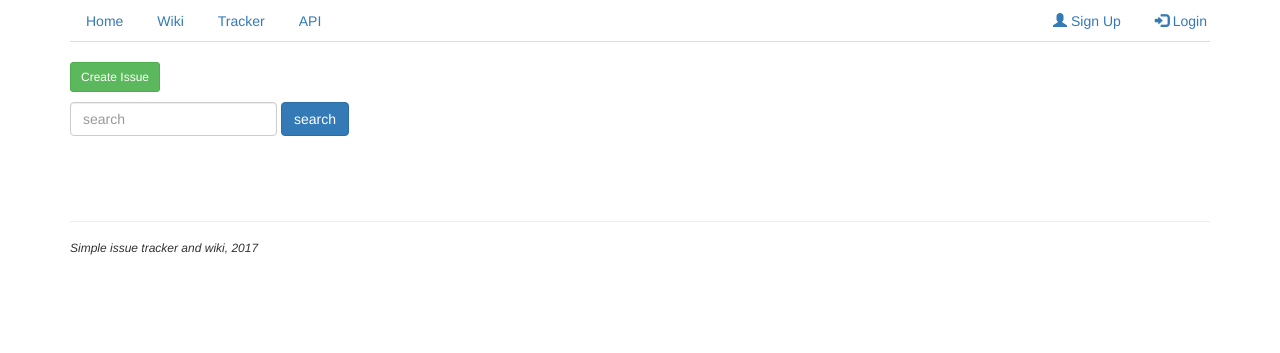
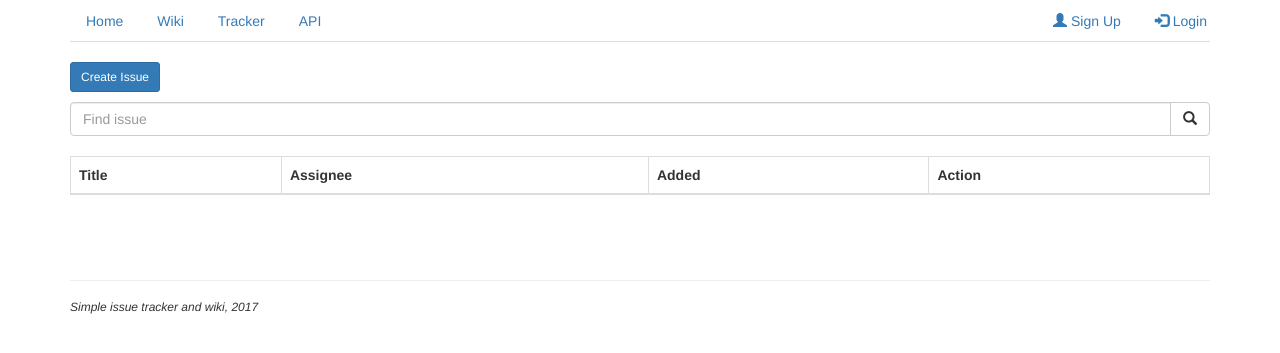
Before and after one commit to dmitryhusev/diaryProject, a Django app: page /tracker/issues/ in a window 1280 px wide. Shown: the top 353 px of the page. Run offline with Django 3.2, Linux system fonts and the light colour scheme; data that the repository does not hold is empty; some libraries are stand-ins or nearby versions.

Commit message:
UI changes

```diff
--- a/article/forms.py
+++ b/article/forms.py
@@ -25,7 +25,10 @@ class ArticleForm(forms.ModelForm):
 
 class ArticleCategoryForm(forms.ModelForm):
 
+    title = forms.CharField(
+        label='Add category',
+        widget=forms.TextInput(attrs={'class': 'form-control', 'placeholder': 'Category name'}))
+
     class Meta:
         model = ArticleCategory
         fields = ['title']
-        labels = {'title': 'Category name'}
--- a/article/templates/add_category.html
+++ b/article/templates/add_category.html
@@ -14,8 +14,8 @@ Add category
         {% csrf_token %}
         {% bootstrap_form form %}
 
-    <input type="submit" class="btn btn-primary btn-xs" value="Add"/>
-    <a href="{%url 'articles:list'%}" class="btn btn-warning btn-xs">Cancel</a>
+    <input type="submit" class="btn btn-primary btn-sm" value="Add"/>
+    <a href="{%url 'articles:list'%}" class="btn btn-warning btn-sm">Cancel</a>
 
     </form>
     </div>
--- a/article/views.py
+++ b/article/views.py
@@ -9,7 +9,7 @@ def article_list(request):
 
     if 'q' in request.GET:
         q = request.GET['q']
-        data = Article.objects.filter(title__icontains=q)
+        data = Article.objects.filter(title__icontains=q).order_by('-date_added')
         categories = ArticleCategory.objects.order_by('title')
     else:
         data = Article.objects.order_by('-date_added')
--- a/diary/views.py
+++ b/diary/views.py
@@ -8,7 +8,7 @@ def index(request):
     if query:
         articles = Article.objects.filter(title__icontains=query)
     else:
-        articles = Article.objects.order_by('-date_added')
-    issues = Tracker.objects.order_by('-date_added')
+        articles = Article.objects.order_by('-date_added')[:15]
+    issues = Tracker.objects.order_by('-date_added')[:10]
     context = {'articles': articles, 'issues': issues}
     return render(request, "index.html", context)
--- a/tracker/forms.py
+++ b/tracker/forms.py
@@ -8,4 +8,4 @@ class AssignForm(forms.ModelForm):
 
     class Meta:
         model = Tracker
-        fields = ['title', 'description', 'assignee']
+        fields = '__all__'
--- a/tracker/templates/add_issue.html
+++ b/tracker/templates/add_issue.html
@@ -1,7 +1,7 @@
 {%extends 'base.html'%}
 {%load bootstrap3%}
 {%block title%}
-Add issue
+Create issue
 {%endblock%}
 {%block content%}
 <div class="container">
@@ -17,8 +17,8 @@ Add issue
         <option class="input-sm">{{user.email}}</option>
         {%endfor%}
             </select><br>
-            <button class="btn btn-success btn-sm" name="submit">Add</button>
-            <a href="{%url 'tracker:issues'%}" class="btn btn-primary btn-sm" name="exit">Exit</a>
+            <button class="btn btn-primary btn-sm" name="submit">Create</button>
+            <a href="{%url 'tracker:issues'%}" class="btn btn-warning btn-sm" name="exit">Exit</a>
         </form>
                 <script>
         $(document).ready(function(){
--- a/tracker/templates/edit_issue.html
+++ b/tracker/templates/edit_issue.html
@@ -19,8 +19,8 @@ Edit issue
             {%endfor%}
     </select><br>
 
-    <button class="btn btn-success btn-sm" name="submit">Save Changes</button>
-    <a href="{%url 'tracker:issues'%}" class="btn btn-primary btn-sm" name="exit">Exit</a>
+    <button class="btn btn-primary btn-sm" name="submit">Save Changes</button>
+    <a href="{%url 'tracker:issues'%}" class="btn btn-warning btn-sm" name="exit">Exit</a>
 </form>
 
     <script>
--- a/tracker/templates/issues.html
+++ b/tracker/templates/issues.html
@@ -6,26 +6,44 @@ Issues
 {%block content%}
 <br>
 <div class="container">
-
 <p>
-    <a href="{%url 'tracker:add_issue'%}" class="btn btn-success btn-sm">Create Issue</a>
-    <form action="" method="GET" class="form-inline">
-            <div class="form-group">
-        <input class="form-control" type="text" name="q" placeholder="search" />
-            </div>
-        <input type="submit" class="btn btn-primary" value="search"/input>
-    </form>
+<a href="{%url 'tracker:add_issue'%}" class="btn btn-primary btn-sm">Create Issue</a>
 </p>
 
-<ul class="list-group">
+<form action="{%url 'tracker:issues'%}" method="GET">
+        <div class="input-group">
+        <input name="q" type="text" class="form-control" placeholder="Find issue">
+        <div class="input-group-btn">
+        <button class="btn btn-default" type="submit">
+        <i class="glyphicon glyphicon-search"></i>
+        </button>
+        </div>
+        </div>
+    </form>
+
+<br>
+<table class="table table-bordered ">
+        <thead class="thead-dark">
+          <tr>
+            <th>Title</th>
+            <th>Assignee</th>
+            <th>Added</th>
+            <th>Action</th>
+
+          </tr>
+        </thead>
+        <tbody>
             {%for issue in issues%}
-        <li class="list-group-item">{{issue}}
-        <a href="{%url 'tracker:edit_issue' issue.id%}" class="btn btn-primary btn-xs pull-right">View</a>
-        </li>
+            <tr>
+            <td style="width:70%">{{issue.title}}</td>
+            <td style="width:15%">{{issue.assignee}}</td>
+            <td style="width:10%">{{issue.date_added |date:'M d, Y'}}</td>
+            <td style="width:5%"><a href="{%url 'tracker:edit_issue' issue.id%}" class="btn btn-primary btn-xs ">View/Edit</a></td>
+
+          </tr>
           {%endfor%}
-</ul>
-
-
+        </tbody>
+</table>
 
     <div class="text-center">
         <div class="pagination">
@@ -54,8 +72,5 @@ Issues
             </span>
         </div>
     </div>
-
-
-
 </div>
 {%endblock%}
--- a/tracker/views.py
+++ b/tracker/views.py
@@ -14,7 +14,7 @@ def issues(request):
 
     if 'q' in request.GET:
         q = request.GET['q']
-        data = Tracker.objects.filter(title__icontains=q )
+        data = Tracker.objects.filter(title__icontains=q).order_by('-date_added')
     else:
         data = Tracker.objects.order_by('-date_added')
     paginator = Paginator(data, 10)
```
Also changed, not shown: article/templates/articles.html (+5 -5 lines), templates/index.html (+52 -39 lines), user/templates/edit_profile.html (+9 -8 lines), user/templates/profile.html (+14 -13 lines). Lines whose indentation alone changed are shown as unchanged.
